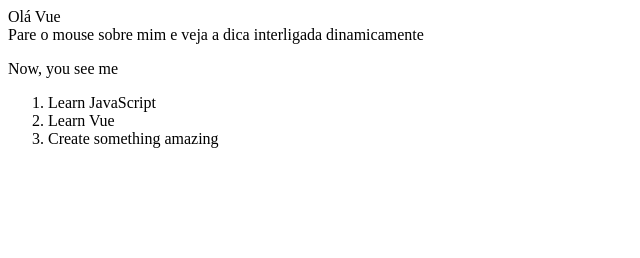
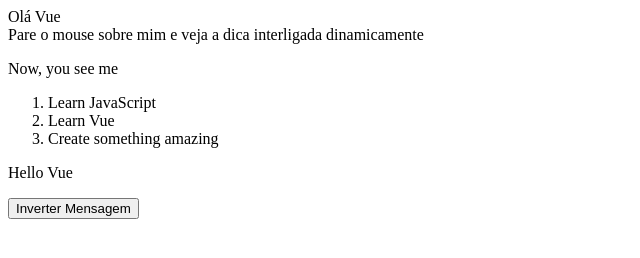
Before and after one commit to ThomasEBDixini/Atividade-Vue, a plain HTML site: page index.html in a window 1280 px wide. Shown: the whole page, without its empty margins (0-640 px from the left). Drawn offline with nearby package versions, Linux system fonts and the light colour scheme.

Commit message:
Aplicação 05

```diff
--- a/index.html
+++ b/index.html
@@ -40,6 +40,16 @@
         </ol>
     </div>
 
+    <!-- Aplicação 05 -->
+
+  <div id="app-5">
+      <p >
+          {{message}}
+      </p>
+      <button v-on:click ="reverseMessage">
+          Inverter Mensagem
+        </button>
+  </div>
 
 <script src="index.js"></script>
 </body>
--- a/index.js
+++ b/index.js
@@ -39,3 +39,17 @@ var appFour = new Vue({
 
     }
 })
+
+// Aplicação 05
+
+var appFive = new Vue({
+    el: '#app-5',
+    data: {
+        message: 'Hello Vue'
+    },
+    methods: {
+        reverseMessage: function() {
+            this.message = this.message.split('').reverse().join('')
+        }
+    }
+})
```
